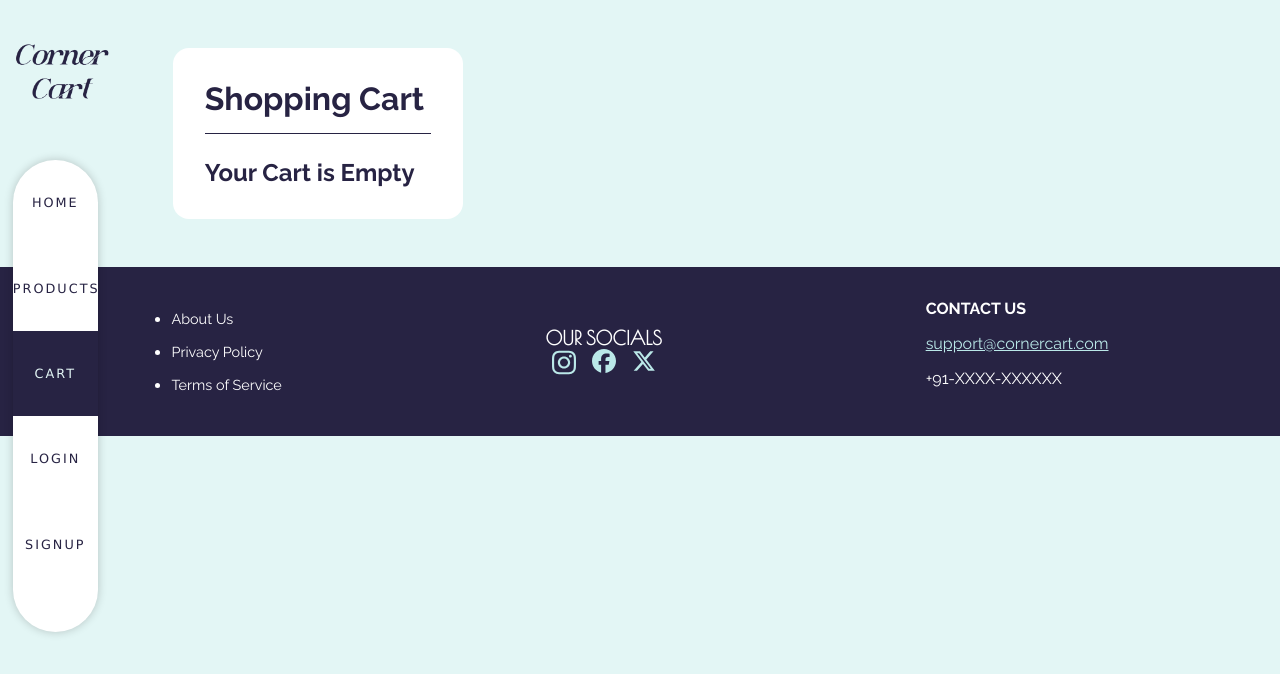
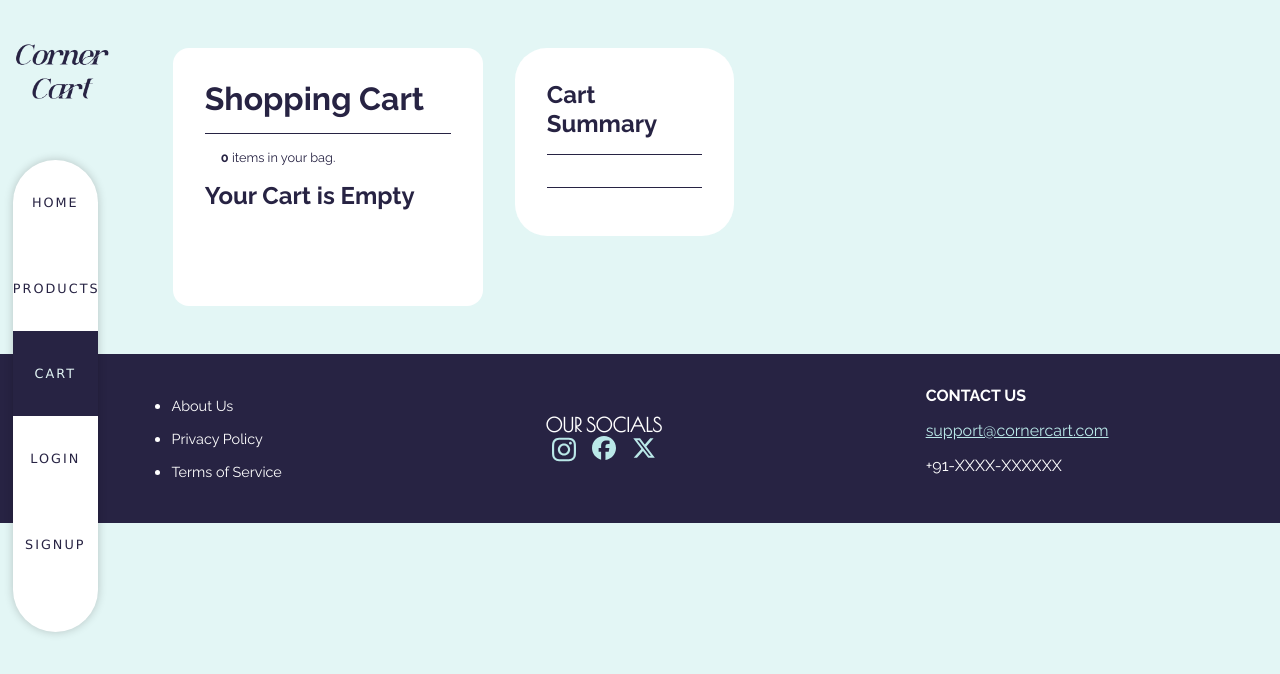
Before and after one commit to Madhu-U/eCommerce-project, a React (Vite) app: page /cart in a window 1280 px wide. Shown: the top 674 px of the page. Built offline with nearby package versions, Linux system fonts and the light colour scheme.

Commit message:
Modified the Cart Page. Added Empty Payment Page

```diff
--- a/index.html
+++ b/index.html
@@ -10,6 +10,13 @@
       href="https://fonts.googleapis.com/css2?family=Poiret+One&family=Quicksand:wght@300..700&family=Raleway:ital,wght@0,100..900;1,100..900&display=swap"
       rel="stylesheet"
     />
+    <link
+      rel="stylesheet"
+      href="https://cdnjs.cloudflare.com/ajax/libs/font-awesome/6.7.2/css/all.min.css"
+      integrity="sha512-Evv84Mr4kqVGRNSgIGL/F/aIDqQb7xQ2vcrdIwxfjThSH8CSR7PBEakCr51Ck+w+/U6swU2Im1vVX0SVk9ABhg=="
+      crossorigin="anonymous"
+      referrerpolicy="no-referrer"
+    />
     <title>Vite + React</title>
   </head>
   <body>
--- a/src/App.jsx
+++ b/src/App.jsx
@@ -12,6 +12,7 @@ import Footer from "./components/Footer/Footer";
 import About from "./pages/About/About";
 import PrivacyPolicy from "./pages/PrivacyPolicy/PrivacyPolicy";
 import TOS from "./pages/TOS/TOS";
+import Payment from "./pages/Payment/Payment";
 
 const navRouter = createBrowserRouter([
   {
@@ -58,6 +59,10 @@ const navRouter = createBrowserRouter([
         path: "/tos",
         element: <TOS></TOS>,
       },
+      {
+        path: "/payment",
+        element: <Payment></Payment>,
+      },
     ],
   },
 ]);
--- a/src/components/Card/Card.jsx
+++ b/src/components/Card/Card.jsx
@@ -41,7 +41,7 @@ const Card = ({ productData }) => {
             className={isInCart ? styles.not_in_cart : styles.in_cart}
             onClick={handleClick}
           >
-            {isInCart ? "In Cart" : "Add to Cart"}
+            {isInCart ? "Remove From Cart" : "Add to Cart"}
           </button>
         }
       </div>
--- a/src/components/Card/card.module.css
+++ b/src/components/Card/card.module.css
@@ -7,6 +7,7 @@
   flex-direction: column;
   align-items: center;
   width: 20%;
+  min-width: 300px;
   transition: 0.2s ease-in-out;
   background-color: var(--clr-light);
 
--- a/src/components/CartItem/CartItem.jsx
+++ b/src/components/CartItem/CartItem.jsx
@@ -29,11 +29,13 @@ const CartItem = ({ productData }) => {
             className={isInCart ? styles.in_cart : styles.not_in_cart}
             onClick={handleClick}
           >
-            {isInCart ? "In Cart" : "Add to Cart"}
+            {isInCart ? "Remove From Cart" : "Add to Cart"}
           </button>
         </div>
         <hr />
-        <div className={styles.price_info}>{priceINR}</div>
+        <div className={styles.price_info}>
+          <p>Price:</p> <p>{priceINR}</p>
+        </div>
       </div>
     </>
   );
--- a/src/components/CartItem/cartItem.module.css
+++ b/src/components/CartItem/cartItem.module.css
@@ -1,22 +1,17 @@
 .cart_info {
-  margin-block: 1rem;
-  width: 80%;
-  margin-inline: auto;
-  display: flex;
-  justify-content: space-evenly;
-  align-items: center;
-  padding-block: 1rem;
+  width: 250px;
+  text-align: center;
   background-color: var(--clr-teal-light);
   border-radius: 1rem;
+  padding-inline: 1rem;
 
   .img > img {
     display: block;
-    width: 90%;
+    width: 70%;
     margin-inline: auto;
   }
 
   .info {
-    width: 90%;
     color: var(--clr-dark);
     h2 {
       font-family: var(--ff-main);
@@ -31,6 +26,7 @@
     .desc {
       font-family: var(--ff-main);
       line-height: 1.5;
+      font-size: 0.8rem;
     }
     button {
       width: 150px;
@@ -54,14 +50,23 @@
   .price_info {
     font-family: Verdana, Geneva, Tahoma, sans-serif;
     font-weight: 700;
-    width: 15%;
+    display: flex;
+    gap: 1rem;
+    width: 100%;
+    justify-content: center;
+    margin-block: 1rem;
+    > p:nth-of-type(1) {
+      font-weight: 400;
+      font-size: 0.8rem;
+      margin-bottom: 1rem;
+    }
   }
 }
 
 hr {
-  height: 150px;
+  width: 100%;
   border: none;
-  width: 2px;
-  background-color: var(--clr-dark);
-  margin-inline: 2rem;
+  height: 1px;
+  background-color: rgba(0, 0, 0, 0.3);
+  margin-block: 1rem;
 }
--- a/src/pages/Cart/Cart.jsx
+++ b/src/pages/Cart/Cart.jsx
@@ -2,10 +2,12 @@ import React, { useContext } from "react";
 import { ProductContext } from "../../context/ProductContext";
 import CartItem from "../../components/CartItem/CartItem";
 import styles from "./cart.module.css";
+import { useNavigate } from "react-router-dom";
 
 const Cart = () => {
   const { cart } = useContext(ProductContext);
 
+  const navigate = useNavigate();
   let findTotal = () => {
     let total = 0;
     for (let i = 0; i < cart.length; i++) {
@@ -16,12 +18,36 @@ const Cart = () => {
 
   return (
     <div className={styles.cart_container}>
-      <div className={styles.cart_items}>
-        <h1>Shopping Cart</h1>
-        {cart.map((product) => {
-          return <CartItem productData={product} key={product.id}></CartItem>;
-        })}
-        {findTotal() === 0 && <h2>Your Cart is Empty</h2>}
+      <div className={styles.cart_left}>
+        <div className={styles.cart_items}>
+          <h1>Shopping Cart</h1>
+          <p className={styles.productCount}>
+            <span>{cart.length}</span> items in your bag.
+          </p>
+          {findTotal() === 0 && <h2>Your Cart is Empty</h2>}
+
+          <div className={styles.shoppingCart}>
+            {cart.map((product) => {
+              return (
+                <CartItem productData={product} key={product.id}></CartItem>
+              );
+            })}
+          </div>
+        </div>
+      </div>
+      <div className={styles.cart_right}>
+        <h2>Cart Summary</h2>
+        <div className={styles.cartSummary}>
+          {cart.map((x, i) => {
+            return (
+              <div key={i} className={styles.summaryItem}>
+                <p>{x.title}</p>
+                <p>x 1</p>
+                <p>{`₹ ${Math.round(x.price * 87.62)}`}</p>
+              </div>
+            );
+          })}
+        </div>
         {findTotal() > 0 && (
           <div className={styles.total}>
             <h2>Total :</h2>
@@ -29,7 +55,9 @@ const Cart = () => {
           </div>
         )}
         {findTotal() > 0 && (
-          <button className={styles.pay}>Click to Pay</button>
+          <button className={styles.pay} onClick={() => navigate("/payment")}>
+            Click to Pay
+          </button>
         )}
       </div>
     </div>
--- a/src/pages/Cart/cart.module.css
+++ b/src/pages/Cart/cart.module.css
@@ -1,10 +1,17 @@
 .cart_container {
+  display: flex;
+  .cart_left {
     padding: 2rem;
+    width: 60%;
+    min-width: 300px;
+    h2 {
+      margin-top: 1rem;
+    }
+  }
 
   .cart_items {
     padding: 2rem;
     margin-block: 1rem;
-    width: 80%;
     border-radius: 1rem;
     background-color: var(--clr-light);
     margin-inline: auto;
@@ -15,26 +22,67 @@
       border-bottom: 1px solid var(--clr-dark);
       padding-bottom: 1rem;
     }
+
+    .productCount {
+      font-size: 0.8rem;
+      margin-top: 1rem;
+      margin-left: 1rem;
+      span {
+        font-weight: 700;
+      }
+    }
+
+    .shoppingCart {
+      display: flex;
+      flex-wrap: wrap;
+      justify-content: center;
+      gap: 2rem;
+      padding-block: 2rem;
+      width: 100%;
+    }
+  }
+
+  .cart_right {
+    background-color: var(--clr-light);
+    font-family: var(--ff-main);
+    color: var(--clr-dark);
+    height: fit-content;
+    width: 30%;
+    margin-block: 3rem;
+    border-radius: 2rem;
+    padding: 2rem;
     h2 {
-      margin-top: 1.5rem;
+      border-bottom: 1px solid var(--clr-dark);
+      padding-bottom: 1rem;
+    }
+
+    .cartSummary {
+      margin-block: 2rem 1rem;
+      border-bottom: 1px solid var(--clr-dark);
+      .summaryItem {
+        display: grid;
+        grid-template-columns: 1fr 1fr 1fr;
+        justify-content: center;
+        margin-block: 1rem;
+        > p:nth-of-type(3) {
+          text-align: center;
+        }
+      }
     }
 
     .total {
       display: flex;
-      justify-content: space-between;
-      align-items: center;
+      justify-content: flex-end;
+      gap: 2rem;
       color: var(--clr-dark);
-      width: 75%;
       margin-inline: auto;
       h2 {
-        margin-left: auto;
-        margin-right: 3rem;
+        border: none;
       }
       p {
         font-family: Verdana, Geneva, Tahoma, sans-serif;
         font-weight: 800;
-        font-size: 1.6rem;
-      }
+        font-size: 1.5rem;
       }
     }
     .pay {
@@ -46,8 +94,6 @@
       color: var(--clr-light);
       display: block;
       margin-left: auto;
-    margin-right: 10%;
-    margin-top: 1.5rem;
       font-size: 1rem;
       text-transform: uppercase;
       letter-spacing: 2px;
@@ -62,3 +108,4 @@
       }
     }
   }
+}
--- a/src/pages/Login/login.module.css
+++ b/src/pages/Login/login.module.css
@@ -66,8 +66,9 @@
     display: flex;
     font-size: 0.8rem;
     align-items: center;
+    justify-content: center;
     gap: 0.5rem;
-    justify-content: center;
+    margin-bottom: 1rem;
   }
 
   span {
--- /dev/null
+++ b/src/pages/Payment/Payment.jsx
@@ -0,0 +1,7 @@
+import React from "react";
+
+const Payment = () => {
+  return <div>Payment</div>;
+};
+
+export default Payment;
--- a/src/pages/Products/products.module.css
+++ b/src/pages/Products/products.module.css
@@ -2,7 +2,7 @@
   width: 100%;
   padding-block: 2rem;
   display: flex;
-  gap: 2rem;
-  justify-content: space-between;
+  gap: 3rem;
+  justify-content: center;
   flex-wrap: wrap;
 }
```
Also changed, not shown: src/pages/Payment/payment.module.css (added). Lines whose indentation alone changed are shown as unchanged.
